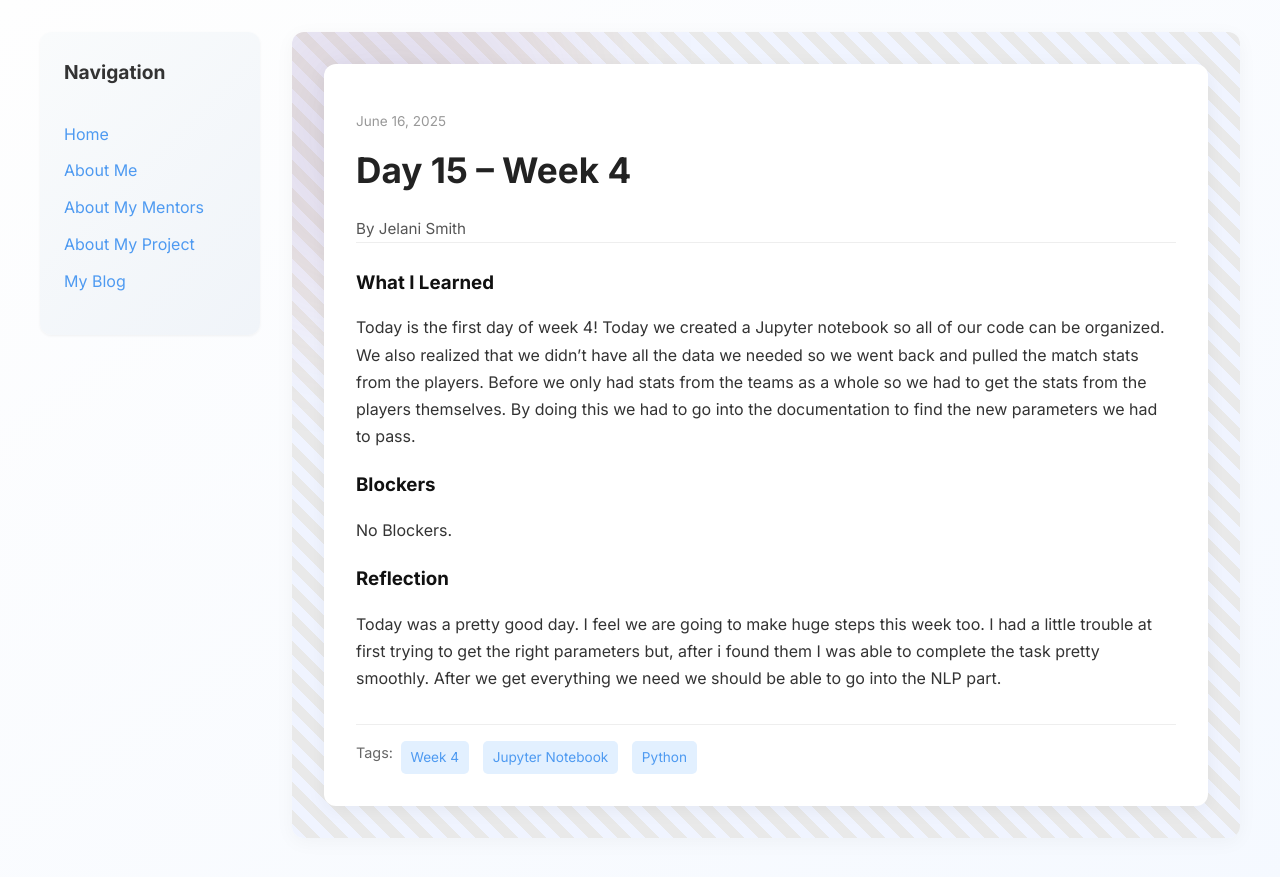
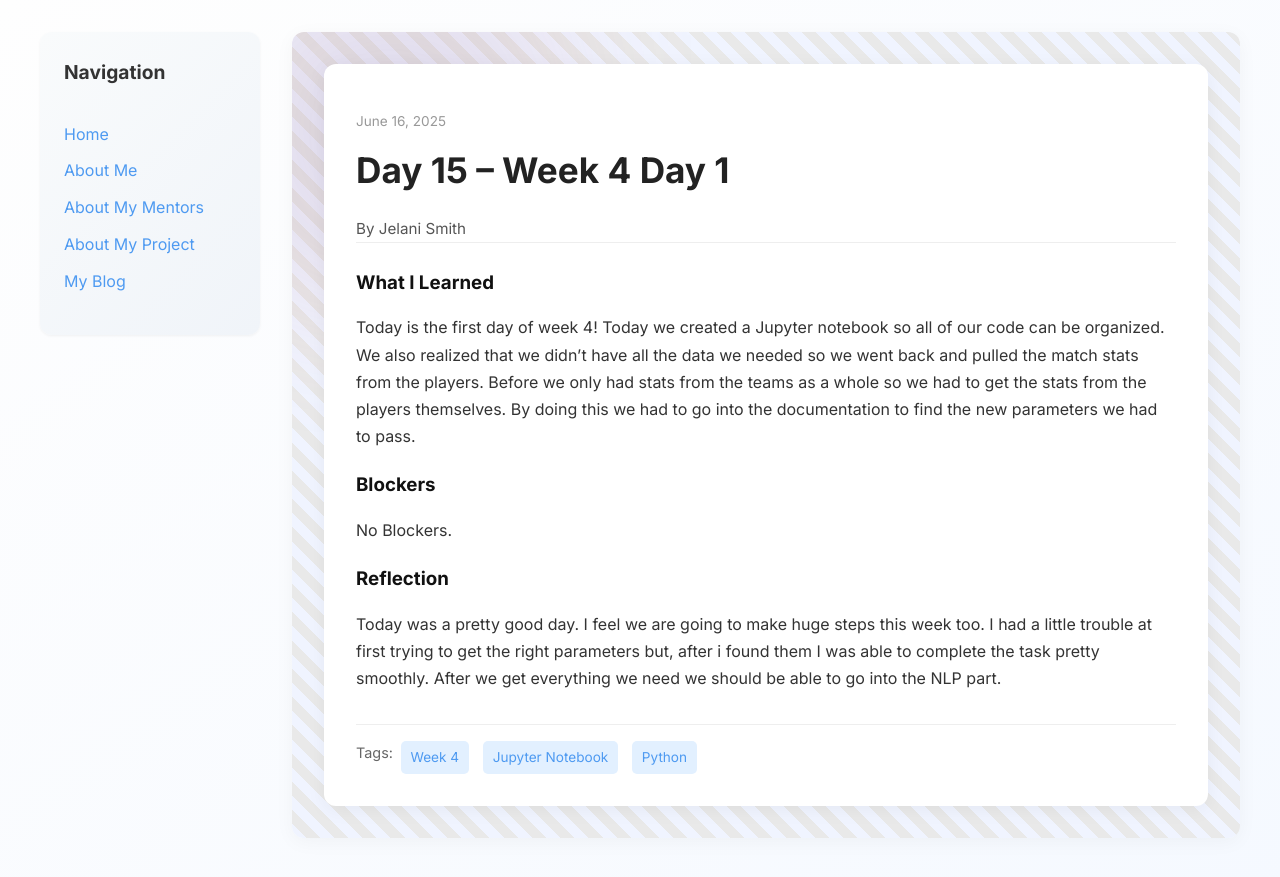
Before and after one commit to lanixyz/lanixyz.github.io, a Jekyll site: the page built from _posts/2025-06-16-Day-15.md, in a window 1280 px wide. Shown: the top 877 px of the page. Built offline with Jekyll 4.4.1, drawn with Linux system fonts in a browser that asks for light colours.

Commit message:
Update 2025-06-16-Day-15.md

```diff
--- a/_posts/2025-06-16-Day-15.md
+++ b/_posts/2025-06-16-Day-15.md
@@ -1,9 +1,9 @@
 ---
 layout: post
-title: "Day 15 – Week 4"
+title: "Day 15 – Week 4 Day 1"
 date: 2025-06-16
 author: Jelani Smith
-permalink: /day12.html
+permalink: /day15.html
 tags: ["Week 4", "Jupyter Notebook", "Python"]
 
 what_i_learned: |
```
